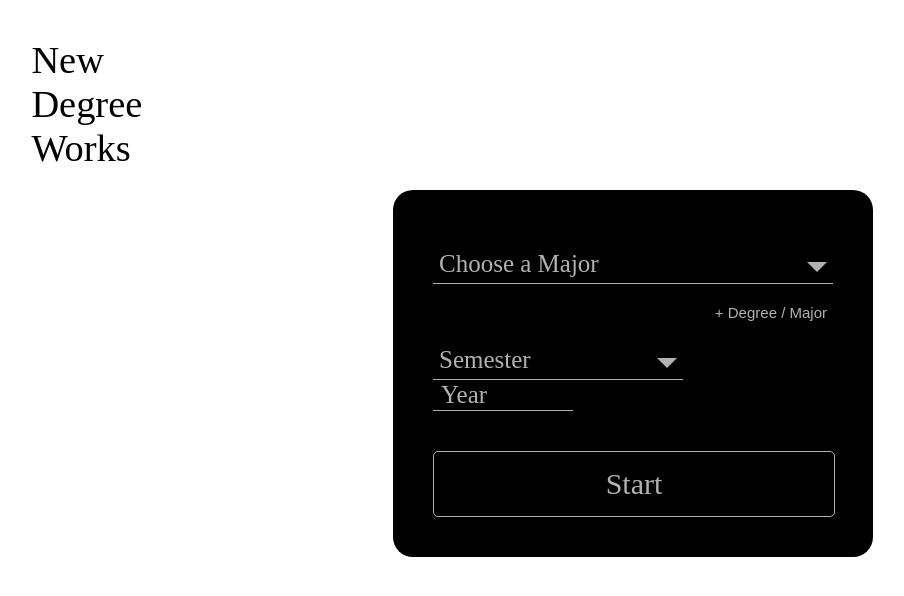
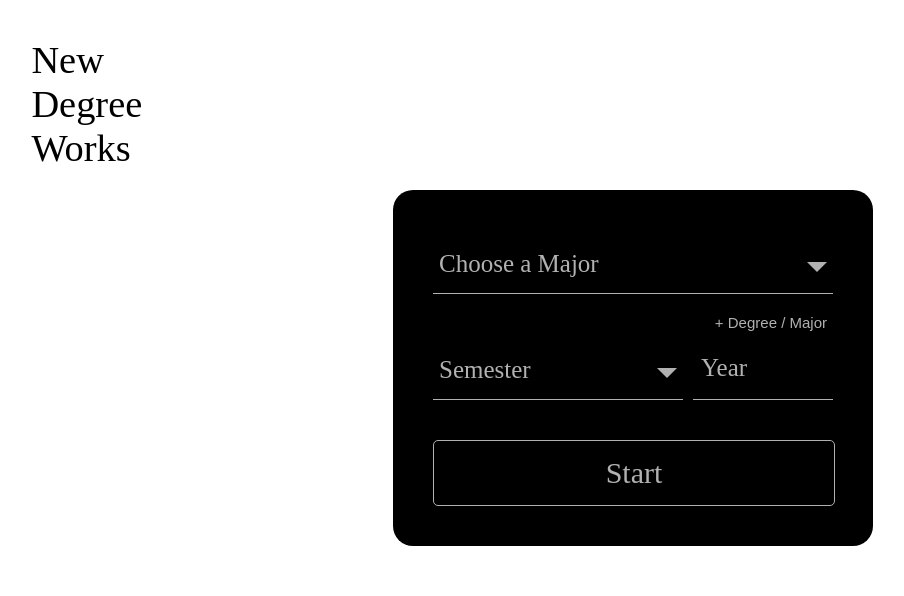
Before and after one commit to BenGeordie/NewDegreeWorks, a React (Create React App) app: page /newplaninput in a window 1280 px wide. Shown: the top 596 px of the page, without its empty margins (7-911 px from the left). Built offline with nearby package versions, Linux system fonts and the light colour scheme.

Commit message:
Added Sorter.js. Changed font to avenir.

```diff
--- a/src/Pages/Home.js
+++ b/src/Pages/Home.js
@@ -47,7 +47,7 @@ class Home extends Component {
                     <p> New <br/> Degree <br/> Works </p>
                 </div>
                 <div className="newPlanRow">
-                    <p className="yourPlans"> Your Plans </p>
+                    <p className="yourPlans"> <b> Your Plans </b> </p>
                     <div className="newPlanButtonWrap">
                         <Link to={'/newplaninput'} style={{ textDecoration: 'none', color: 'black'}} className="blank">
                             <a style={{display: "table-cell", textDecoration: "none"}} target="_blank">
--- a/src/Pages/NewPlanInput.js
+++ b/src/Pages/NewPlanInput.js
@@ -15,11 +15,13 @@ class NewPlanInput extends React.Component{
         this.state = {
             majorNumber: [0],
             selectedMajors: [0],
-            selectedSemester: null
+            selectedSemester: null,
+            gradYear: null
         };
         this.handleClick = this.handleClick.bind(this)
         this.submitDegree = this.submitDegree.bind(this)
         this.submitSemester = this.submitSemester.bind(this)
+        this.handleChangeGradYear = this.handleChangeGradYear(this)
     }
 
     handleClick(){
@@ -42,6 +44,11 @@ class NewPlanInput extends React.Component{
         console.log(this.state)
     }
 
+    handleChangeGradYear(){
+        /*this.setState({gradYear: e.target.value})*/
+        console.log("hello")
+    }
+
     render(){
         const degrees = this.state.majorNumber.map(majorNumber => (<SelectDegree majorNumber={majorNumber} submitDegree={this.submitDegree}/>));
         var today = new Date();
@@ -59,10 +66,12 @@ class NewPlanInput extends React.Component{
                         <div className="add_degree_wrapping">
                             <button className="add_degree" onClick={this.handleClick}>+ Degree / Major</button>
                         </div>
-                        <SelectSemester submitSemester={this.submitSemester}/>
-                        <form>
-                            <input className="grad_year" type="text" name="gradYear" placeholder="Year"/>
-                        </form>
+                        <div className="grad_by">
+                            <SelectSemester submitSemester={this.submitSemester}/>
+                            <input className="grad_year" type="text" name="gradYear" placeholder="Year" autoComplete="off" />
+                            {/*<form onSubmit={(e) => (e.preventDefault())}>*/}
+                            {/*</form>*/}
+                        </div>
                         <a className="submit_button">
                             Start
                         </a>
--- a/src/Pages/PlanCard.js
+++ b/src/Pages/PlanCard.js
@@ -11,9 +11,9 @@ class PlanCard extends React.Component {
                       Event("PLANONE", "Clicked to Plan One page", "PLANONE_PAGE")
                   }}>
                 <div className="plan">
-                    <p className="planName"> {this.props.name} </p>
+                    <p className="planName"> <b>{this.props.name}</b> </p>
                     <div>
-                        <p className={this.props.onTrack? "planStatusTrue" : "planStatusFalse"}> {this.props.onTrack? "On Track" : "Outdated"} </p>
+                        <p className={this.props.onTrack? "planStatusTrue" : "planStatusFalse"}> <b>{this.props.onTrack? "On Track" : "Outdated"} </b></p>
                         <p className="planDate"> Last edited on {this.props.date} </p>
                     </div>
                 </div>
--- a/src/sass/Home.scss
+++ b/src/sass/Home.scss
@@ -3,8 +3,8 @@
   --gold2: #847c37;
 }
 $gold: #b5ab50;
-$chosenFont: Futura;
-
+$chosenFont: Avenir;
+$logoFont: Futura;
 
 .Home {
   background-color: white;
@@ -25,7 +25,7 @@ $chosenFont: Futura;
   flex-direction: column;
   align-items: flex-start;
   padding-left: 3vw;
-  font-family: $chosenFont;
+  font-family: $logoFont;
   font-size: 3vw;
   width: 100vw;
   margin-bottom: -3vw;
--- a/src/sass/NewPlanInput.scss
+++ b/src/sass/NewPlanInput.scss
@@ -56,7 +56,7 @@ $non_hover_color: #b1b1b1;
   cursor: pointer;
   text-align: left;
   padding-top: 20px;
-  padding-bottom: 5px;
+  padding-bottom: 15px;
   transition: 0.3s;
   &.major {
     width: 400px;
@@ -210,20 +210,27 @@ $non_hover_color: #b1b1b1;
   justify-content: flex-end;
 }
 
+.grad_by {
+  display: flex;
+  flex-direction: row;
+}
+
 .grad_year {
   width: 130px;
   background-color: transparent;
   font-size: $dropdown_display_font_size;
   border: transparent;
   border-bottom: 1px solid $non_hover_color;
-  color: white;
+  color: $non_hover_color;
   font-family: $chosen_font;
   transition: 0.3s;
   padding-left: 8px;
+  margin-left: 10px;
 }
 
 .grad_year:hover {
   border-bottom: 1px solid white;
+  color: white;
 }
 
 ::placeholder { /* Chrome, Firefox, Opera, Safari 10.1+ */
--- a/src/sass/PlanCard.scss
+++ b/src/sass/PlanCard.scss
@@ -3,7 +3,7 @@
   --gold2: #847c37;
 }
 $gold: #b5ab50;
-$chosenFont: Futura;
+$chosenFont: Avenir;
 
 .plan {
   height: 20vw;
--- a/src/sass/PlanOne.scss
+++ b/src/sass/PlanOne.scss
@@ -3,7 +3,7 @@
   --gold2: #847c37;
 }
 $gold: #b5ab50;
-$chosenFont: Futura;
+$chosenFont: Avenir;
 
 
 .Home {
```
Also changed, not shown: src/Pages/Sorter.js (added).
